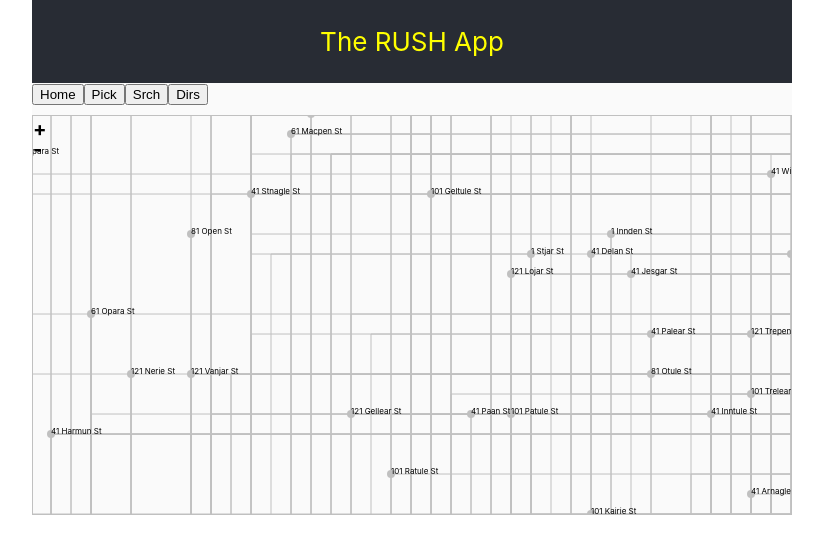
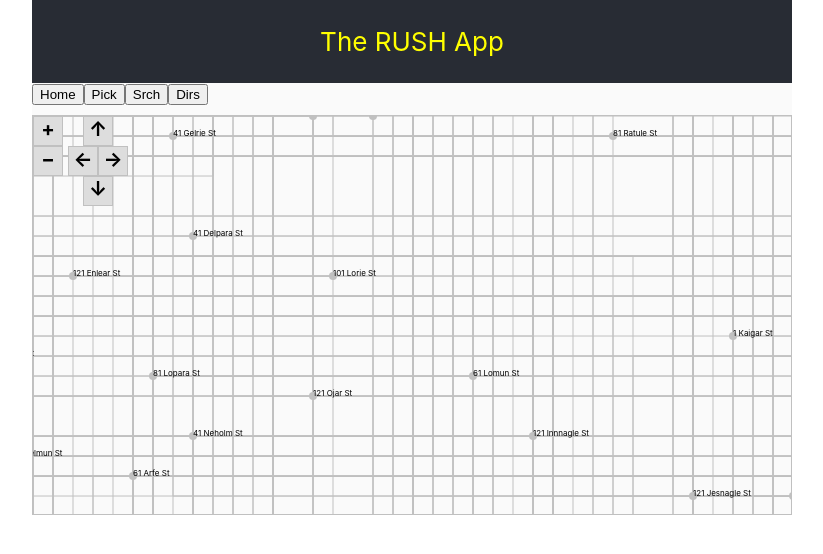
Before and after one commit to trevithj/tsp, a React (Create React App) app: page / in a window 1280 px wide. Shown: the top 554 px of the page, without its empty margins (228-1051 px from the left). Built offline with nearby package versions, Linux system fonts and the light colour scheme; the HTML template or start-up script is replaced by a standard one.

Commit message:
Mock-up of location Picker screen, trials of ways to pan the view easily

```diff
--- a/src/map/index.js
+++ b/src/map/index.js
@@ -2,35 +2,82 @@ import React, { useEffect } from 'react';
 import { connect } from 'react-redux';
 import styled from 'styled-components';
 import renderGeoData from './mapRender';
+// import usePanning from './usePanning';
 
 const Div = styled.div`
   border: solid thin silver;
   height: ${props => props.height || '50vh'};
 `;
 
-const txtStyle = { fontSize: '20px', fontWeight: 'bold', anchorText: 'center' };
+const Button = styled.div`
+  font-size: 20px;
+  font-weight: bold;
+  width: 30px;
+  height: 30px;
+  display: inline-block;
+  background-color: #ddd;
+  text-align: center;
+  border: solid thin silver;
+  cursor: pointer;
+`;
+
+const Btn = props => {
+  const { children, onClick, ...rest } = props;
+  return (
+    <foreignObject {...rest} width='30' height='30'>
+      <Button onClick={onClick}>{children}</Button>
+    </foreignObject>
+  );
+};
 
 const Map = props => {
-  const { data, zoom, setMapZoom } = props;
-  // const [d, setD] = useState('M0,0 L50,50 L50,100 Z');
-  // useEffect(mapEffect, [map.data]);
+  const {
+    data,
+    zoom,
+    x,
+    y,
+    setMapZoom,
+    setMapX,
+    setMapY,
+    height = '50vh',
+    children
+  } = props;
+
   useEffect(() => {
     renderGeoData('g#view', data);
   }, [data]);
+
+  const zoomOut = () => setMapZoom(zoom / 1.5);
   const zoomIn = () => setMapZoom(zoom * 1.5);
-  const zoomOut = () => setMapZoom(zoom / 1.5);
-  const transform = `scale(${zoom}) translate(100%, 100%)`;
-  console.log(transform);
+  const moveUp = () => setMapY(y + 20 / zoom);
+  const moveDn = () => setMapY(y - 20 / zoom);
+  const moveLt = () => setMapX(x + 20 / zoom);
+  const moveRt = () => setMapX(x - 20 / zoom);
+
+  const transform = `translate(${x}%, ${y}%) scale(${zoom}) `;
   return (
-    <Div height='50vh'>
+    <Div height={height}>
       <svg style={{ width: '100%', height: '100%' }} id='geodata'>
         <g id='view' style={{ transform }}></g>
-        <text x='0' y='20' style={txtStyle} onClick={zoomIn}>
-          +
-        </text>
-        <text x='0' y='40' style={txtStyle} onClick={zoomOut}>
-          -
-        </text>
+        <Btn x='0' y='0' onClick={zoomIn}>
+          &#x002b;
+        </Btn>
+        <Btn x='0' y='30' onClick={zoomOut}>
+          &#x2212;
+        </Btn>
+        <Btn x='35' y='30' onClick={moveLt}>
+          &#x2190;
+        </Btn>
+        <Btn x='65' y='30' onClick={moveRt}>
+          &#x2192;
+        </Btn>
+        <Btn x='50' y='0' onClick={moveUp}>
+          &#x2191;
+        </Btn>
+        <Btn x='50' y='60' onClick={moveDn}>
+          &#x2193;
+        </Btn>
+        {children}
       </svg>
     </Div>
   );
@@ -40,11 +87,19 @@ const setMapZoom = zoom => ({
   type: 'MAP_SET_ZOOM',
   payload: zoom
 });
+const setMapX = x => ({
+  type: 'MAP_SET_X',
+  payload: x
+});
+const setMapY = y => ({
+  type: 'MAP_SET_Y',
+  payload: y
+});
 
 export default connect(
   state => {
     const { map } = state;
-    return { data: map.data, zoom: map.zoom };
+    return { ...map };
   },
-  { setMapZoom }
+  { setMapZoom, setMapX, setMapY }
 )(Map);
--- a/src/map/mapRender.js
+++ b/src/map/mapRender.js
@@ -38,6 +38,16 @@ const renderGeoData = (viewSelector, geoData) => {
     .attr('style', 'font-size: 8px;')
     .attr('x', node => node.coords[0])
     .attr('y', node => node.coords[1]);
+
+  // d3.select('svg').call(
+  // const svg = d3.select('svg');
+  // svg.call(
+  //   d3.zoom().on('zoom', () => {
+  //     // view.attr('transform', d3.event.transform);
+  //     svg.attr('transform', d3.event.transform);
+  //   })
+  // );
+  return view;
 };
 
 export default renderGeoData;
--- /dev/null
+++ b/src/map/usePanning.js
@@ -0,0 +1,26 @@
+import { useState } from 'react';
+
+const usePanning = () => {
+  const [dragging, setDragging] = useState(false);
+  const [origin, setOrigin] = useState({ x: 0, y: 0 });
+  const [xy, setXY] = useState({ x: 0, y: 0 });
+  return {
+    xy,
+    dragStart: evt => {
+      console.log(evt.clientX, evt.clientY);
+      setOrigin({ x: evt.clientX, y: evt.clientY });
+      setDragging(true);
+    },
+    drag: evt => {
+      if (dragging) {
+        evt.preventDefault();
+        setXY({ x: evt.clientX - origin.x, y: evt.clientY - origin.y });
+      }
+    },
+    dragEnd: evt => {
+      setDragging(false);
+    }
+  };
+};
+
+export default usePanning;
--- a/src/redux/store.js
+++ b/src/redux/store.js
@@ -48,8 +48,8 @@ reducers.map = combineReducers({
     actn.type === 'MAP_SET_ZOOM' ? actn.payload : zoom,
   data: (data = { nodes: [], links: [] }, actn) =>
     actn.type === 'MAP_SET_DATA' ? actn.payload : data,
-  x: (x = 0, actn) => (actn.type === 'MAP_SET_XY' ? actn.payload.x : x),
-  y: (y = 0, actn) => (actn.type === 'MAP_SET_XY' ? actn.payload.y : y)
+  x: (x = 0, actn) => (actn.type === 'MAP_SET_X' ? actn.payload : x),
+  y: (y = 0, actn) => (actn.type === 'MAP_SET_Y' ? actn.payload : y)
 });
 
 const reducer = combineReducers(reducers);
```
Also changed, not shown: src/pick/index.js (added, +40 -0 lines).
